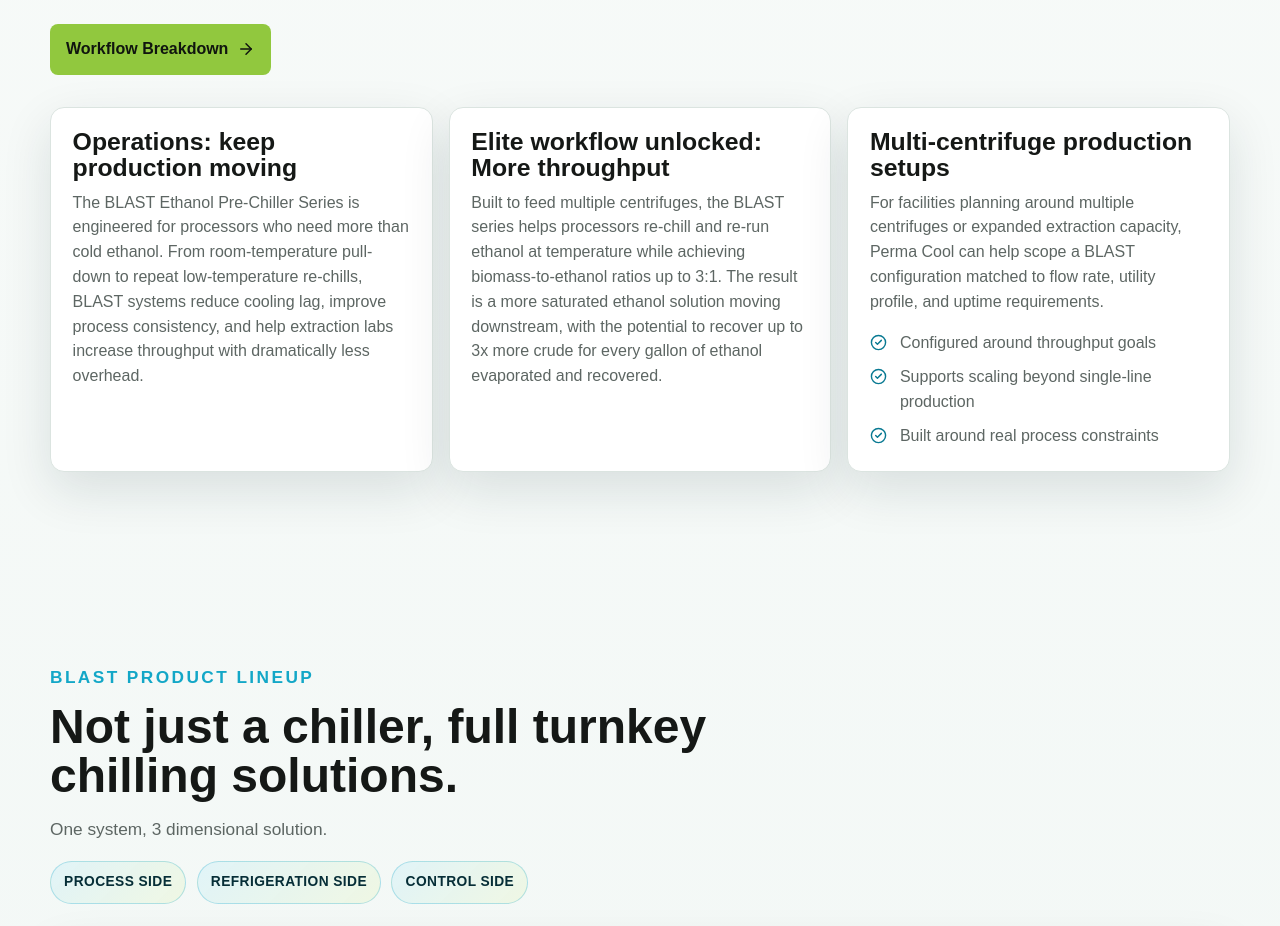
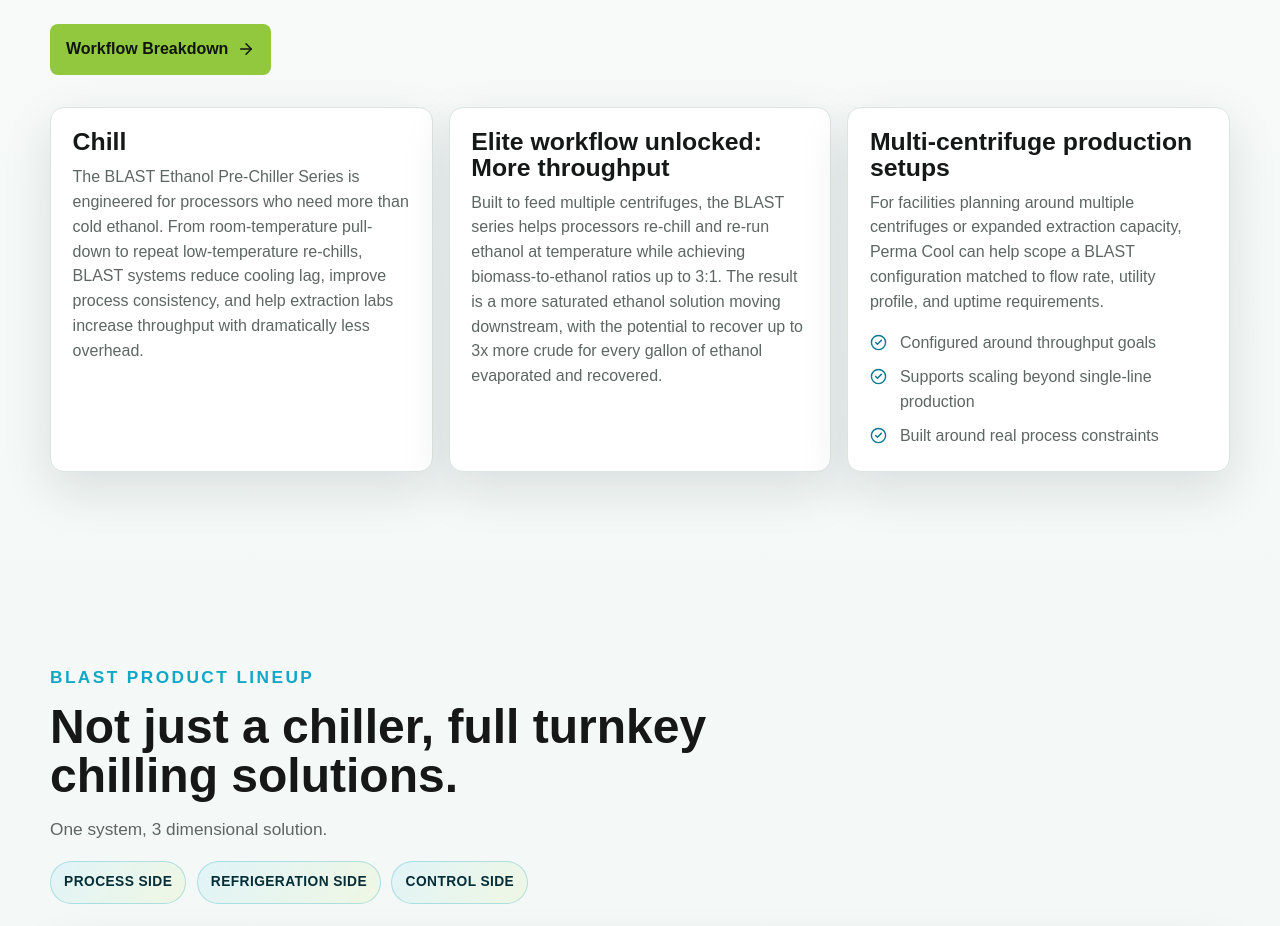
Before and after one commit to trupix/permacool, a Next.js app: page /ethanol-chilling-systems in a window 1280 px wide. Shown: the part 1600-2526 px from the top of the page. Built offline with nearby package versions, Linux system fonts and the light colour scheme.

Commit message:
Rename first ethanol workflow card

```diff
--- a/app/ethanol-chilling-systems/page.jsx
+++ b/app/ethanol-chilling-systems/page.jsx
@@ -103,7 +103,7 @@
 
 const flowStories = [
   {
-    title: "Operations: keep production moving",
+    title: "Chill",
     body:
       "The BLAST Ethanol Pre-Chiller Series is engineered for processors who need more than cold ethanol. From room-temperature pull-down to repeat low-temperature re-chills, BLAST systems reduce cooling lag, improve process consistency, and help extraction labs increase throughput with dramatically less overhead."
   },
```
